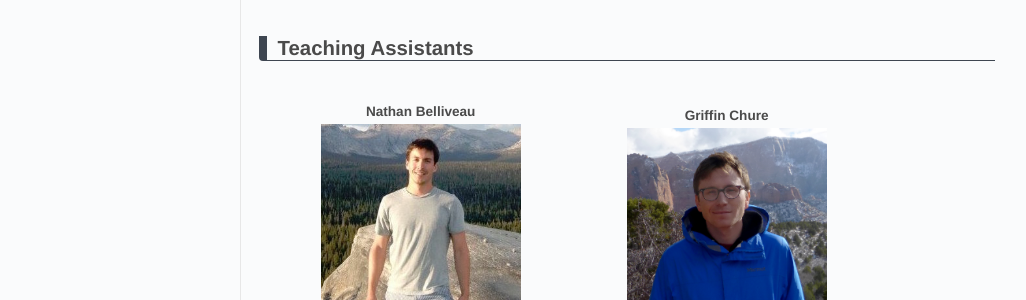
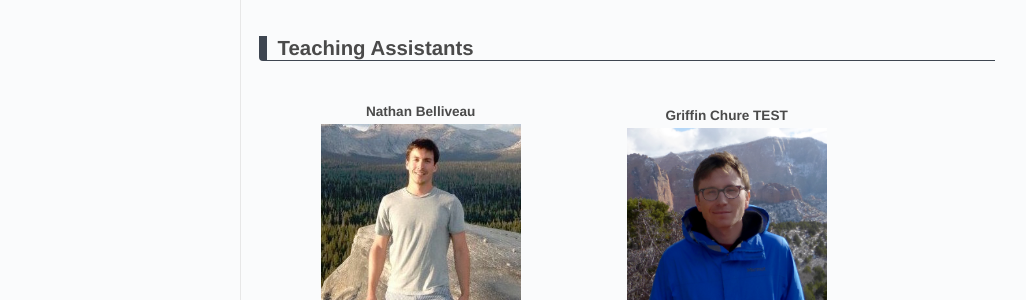
Before and after one commit to RPGroup-PBoC/gist_pboc_2017, a Jekyll site: the page built from _posts/2016-12-19-people.md, in a window 1280 px wide. Shown: the part 823-1123 px from the top of the page, without its empty margins (118-1144 px from the left). Built offline with Jekyll 4.4.1, drawn with Linux system fonts in a browser that asks for light colours.

Commit message:
Update 2016-12-19-people.md

```diff
--- a/_posts/2016-12-19-people.md
+++ b/_posts/2016-12-19-people.md
@@ -19,8 +19,8 @@ categories: posts
 ## Teaching Assistants
 
 <div id="im">
+
 <b> Nathan Belliveau</b><br />
-
 <img src="../../../../images/nathan.jpg" width=200px><br/>
 <span style="font-family: courier">nbellive [at] caltech [dot] edu</span>
 
@@ -28,7 +28,8 @@ categories: posts
 
 <div id="im">
 
-<b> Griffin Chure</b><br />
+
+<b> Griffin Chure TEST</b><br />
 <img src="../../../../images/gchure.jpg" width=200px><br/>
 <span style="font-family: courier">gchure [at] caltech [dot] edu</span>
 
```
